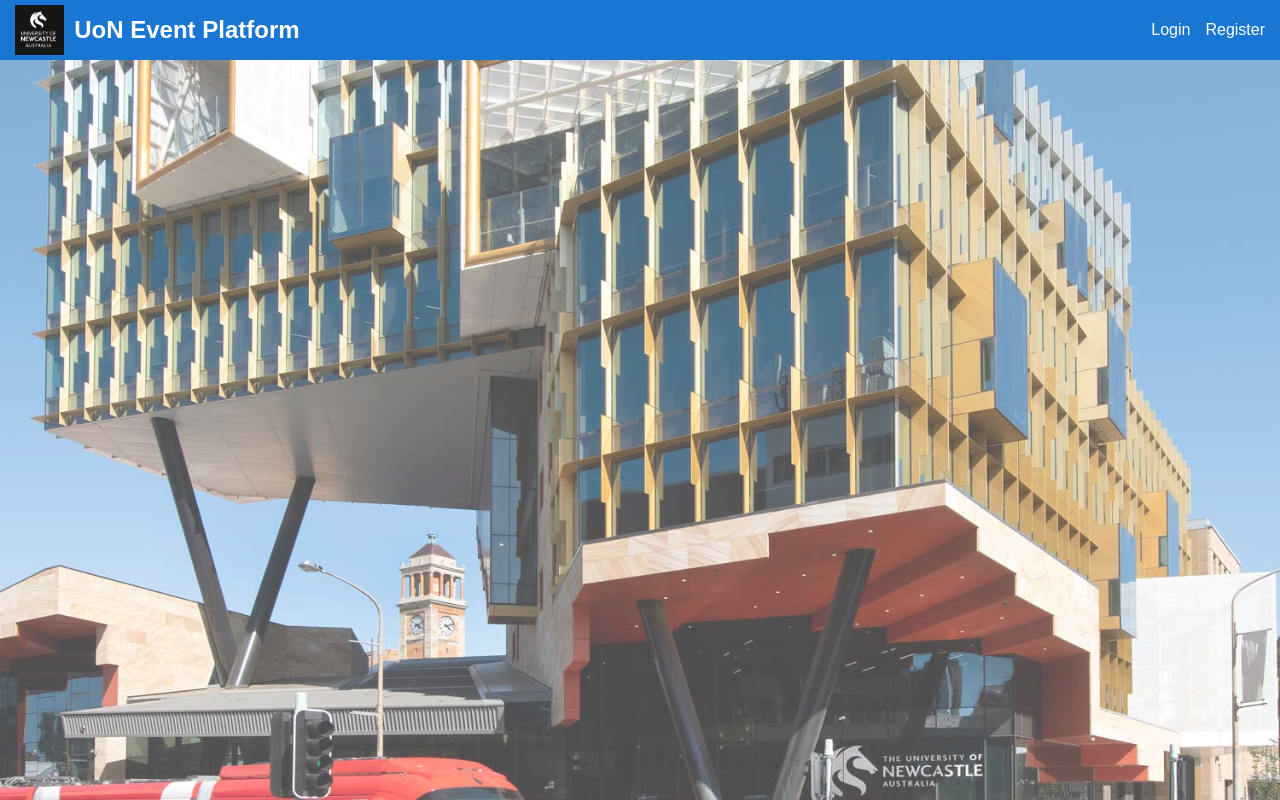
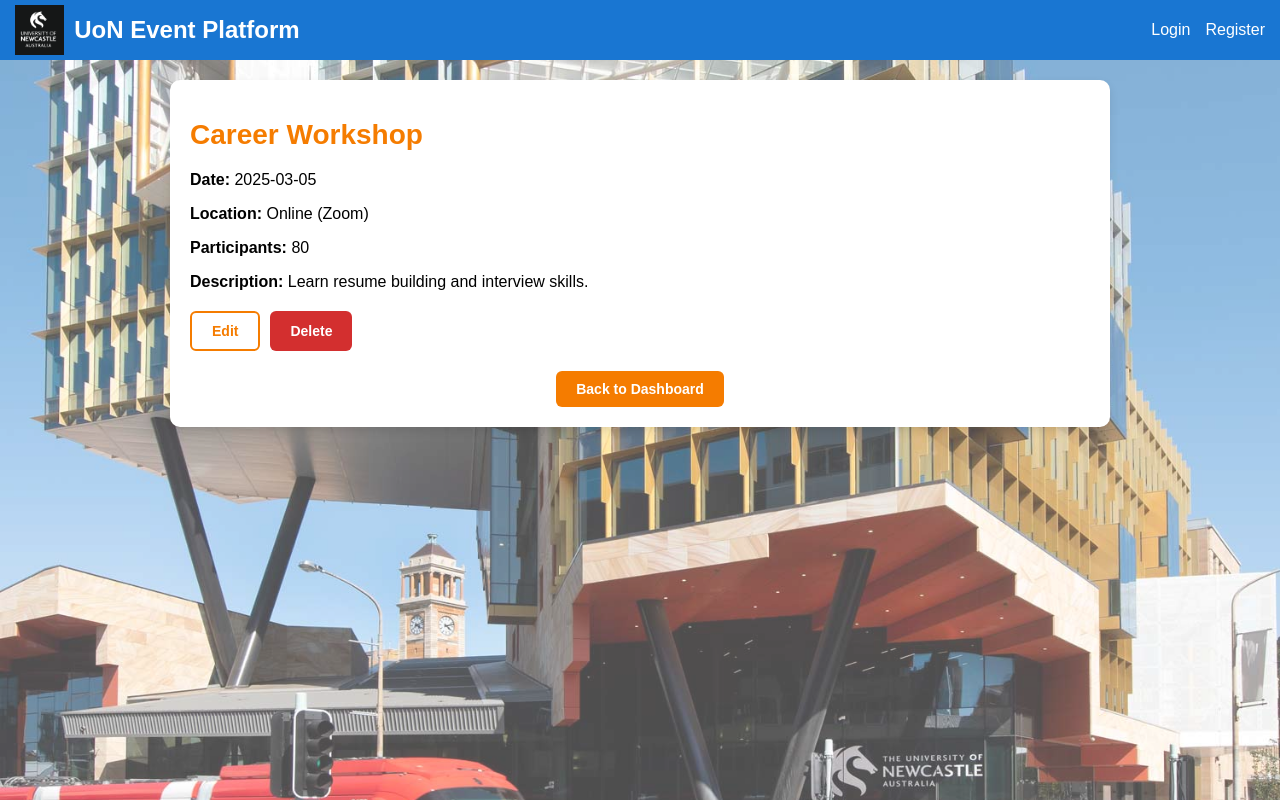
Before and after one commit to akxndj/uon_project, a React (Create React App) app: page /organizer/events/1 in a window 1280 px wide. Built offline with nearby package versions, Linux system fonts and the light colour scheme.

Commit message:
some bug fixing

```diff
--- a/src/App.js
+++ b/src/App.js
@@ -20,6 +20,7 @@ import AdminUsersPage from "./pages/AdminUsersPage";
 import Register from "./pages/RegisterUser";
 import AdminEventDetails from "./pages/AdminEventDetails";
 import CreateEvent from "./pages/CreateEvent";
+import OrganizerEventDetail from "./pages/OrganizerEventDetail";
 
 function App() {
   return (
@@ -48,6 +49,10 @@ function App() {
         {/* Organizer routes */}
         <Route path="/organizer/create-event" element={<CreateEvent />} />
         <Route path="/organizer" element={<OrganizerDashboard />} />
+        <Route
+          path="/organizer/events/:id"
+          element={<OrganizerEventDetail />}
+        />
       </Routes>
     </Router>
   );
--- a/src/pages/CreateEvent.js
+++ b/src/pages/CreateEvent.js
@@ -36,7 +36,7 @@ function CreateEvent() {
   };
 
   return (
-    <div className="form-container">
+    <div className="create-event-page">
       <div className="form-card">
         <h1>Create New Event</h1>
 
@@ -128,14 +128,14 @@ function CreateEvent() {
           </div>
 
           {/* Submit button */}
-          <button type="submit" className="form-btn">
+          <button type="submit" className="organizer-action-btn">
             Create Event
           </button>
         </form>
 
         {/* Link back to dashboard */}
-        <div style={{ marginTop: "15px" }}>
-          <Link to="/organizer" className="form-link">
+        <div style={{ marginTop: "15px", textAlign: "center" }}>
+          <Link to="/organizer" className="organizer-action-btn">
             ← Back to Dashboard
           </Link>
         </div>
--- /dev/null
+++ b/src/pages/OrganizerEventDetail.js
@@ -0,0 +1,78 @@
+import React from "react";
+import { useParams, Link } from "react-router-dom";
+import "../styles/organizer.css";
+
+function OrganizerEventDetails() {
+  const { id } = useParams();
+
+  // Fake data (replace with API later)
+  const events = [
+    {
+      id: 1,
+      name: "Career Workshop",
+      date: "2025-03-05",
+      location: "Online (Zoom)",
+      participants: 80,
+      description: "Learn resume building and interview skills.",
+    },
+    {
+      id: 2,
+      name: "Tech Meetup",
+      date: "2025-04-15",
+      location: "NUspace",
+      participants: 45,
+      description: "Networking for students and professionals.",
+    },
+  ];
+
+  // Find event by id from URL
+  const event = events.find((e) => e.id.toString() === id);
+
+  // If no event found
+  if (!event) {
+    return (
+      <div className="organizer-dashboard">
+        <h2>Event not found</h2>
+        {/* Back button */}
+        <Link to="/organizer" className="organizer-action-btn">
+          Back to Dashboard
+        </Link>
+      </div>
+    );
+  }
+
+  return (
+    <div className="organizer-dashboard">
+      <div className="organizer-section">
+        {/* Event title */}
+        <h1 className="organizer-title">{event.name}</h1>
+        <p>
+          <strong>Date:</strong> {event.date}
+        </p>
+        <p>
+          <strong>Location:</strong> {event.location}
+        </p>
+        <p>
+          <strong>Participants:</strong> {event.participants}
+        </p>
+        <p>
+          <strong>Description:</strong> {event.description}
+        </p>
+
+        {/* Buttons for edit and delete */}
+        <div className="organizer-buttons" style={{ marginTop: "20px" }}>
+          <button className="organizer-action-btn edit">Edit</button>
+          <button className="organizer-action-btn danger">Delete</button>
+        </div>
+
+        <div style={{ textAlign: "center", marginTop: "20px" }}>
+          <Link to="/organizer" className="organizer-action-btn">
+            Back to Dashboard
+          </Link>
+        </div>
+      </div>
+    </div>
+  );
+}
+
+export default OrganizerEventDetails;
--- a/src/styles/organizer.css
+++ b/src/styles/organizer.css
@@ -164,3 +164,42 @@
 .organizer-create-btn:hover {
   background-color: #e66900;
 }
+
+/* Organizer unified button style */
+.organizer-action-btn {
+  background-color: #f57c00;
+  color: #fff;
+  padding: 10px 20px;
+  border: none;
+  border-radius: 6px;
+  font-weight: bold;
+  font-size: 14px;
+  cursor: pointer;
+  transition: background 0.2s ease;
+  display: inline-block;
+  text-decoration: none;
+}
+
+.organizer-action-btn:hover {
+  background-color: #e66900;
+}
+
+.organizer-action-btn.edit {
+  background-color: #fff;
+  color: #f57c00;
+  border: 2px solid #f57c00;
+}
+
+.organizer-action-btn.edit:hover {
+  background-color: #fbe9e0;
+}
+
+.organizer-action-btn.danger {
+  background-color: #d32f2f;
+  color: #fff;
+  border: none;
+}
+
+.organizer-action-btn.danger:hover {
+  background-color: #9a0007;
+}
```
